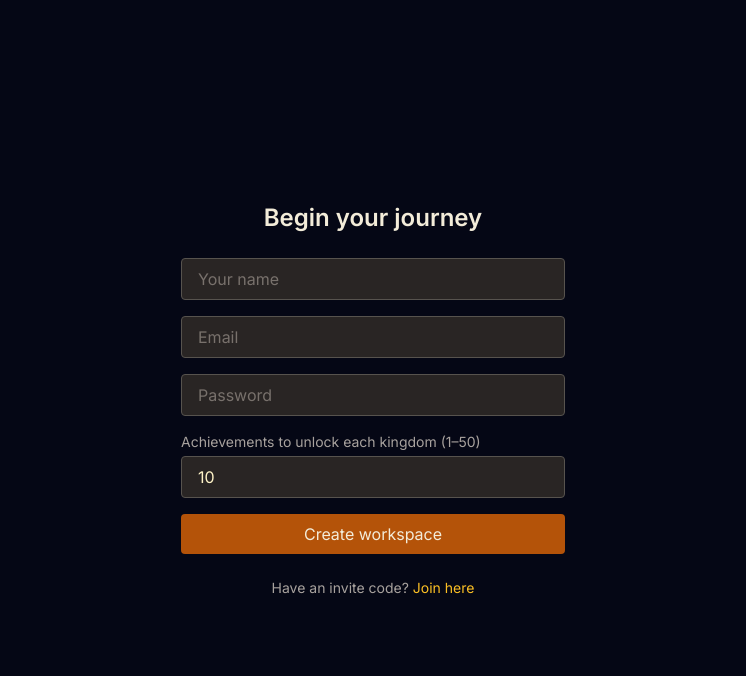
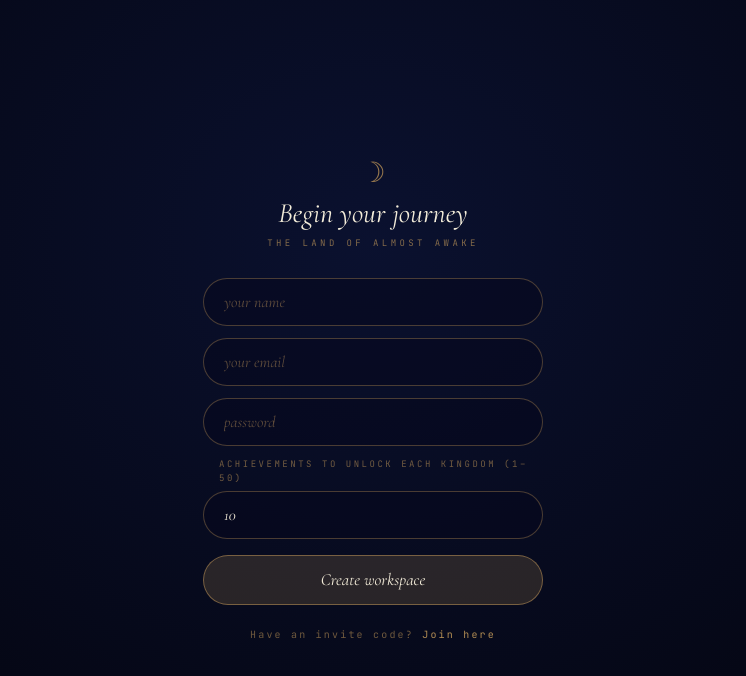
Before and after one commit to GiangHuynh16/land-of-almost-awake, a React (Vite) app in the folder land-of-almost-awake/frontend/: page /auth/signup in a window 1280 px wide. Shown: the top 676 px of the page, without its empty margins (267-1013 px from the left). Built offline with nearby package versions, Linux system fonts and the light colour scheme; no server answers; a web font is replaced by a local one.

Commit message:
feat: redesign auth screens with dark navy theme matching astrolabe aesthetic

```diff
--- a/land-of-almost-awake/frontend/src/index.css
+++ b/land-of-almost-awake/frontend/src/index.css
@@ -173,3 +173,49 @@ html, body {
   .k-tarot { grid-template-columns: 1fr !important; }
   .astro-tooltip { width: 90vw !important; padding: 12px 16px !important; }
 }
+
+/* Auth screens */
+.auth-shell {
+  display: flex;
+  flex-direction: column;
+  align-items: center;
+  justify-content: center;
+  height: 100%;
+  padding: 32px 24px;
+  gap: 0;
+  background: radial-gradient(ellipse at 50% 30%, rgba(11, 18, 50, 0.9) 0%, transparent 70%);
+}
+
+.auth-input {
+  width: 100%;
+  background: rgba(7, 9, 30, 0.55);
+  border: 1px solid rgba(200, 156, 90, 0.35);
+  border-radius: 999px;
+  padding: 11px 20px;
+  font-family: 'Cormorant Garamond', serif;
+  font-style: italic;
+  font-size: 16px;
+  color: var(--ink);
+  outline: none;
+  transition: border-color 220ms ease;
+}
+.auth-input::placeholder { color: rgba(200, 156, 90, 0.45); }
+.auth-input:focus { border-color: rgba(200, 156, 90, 0.7); }
+
+.auth-btn {
+  width: 100%;
+  background: rgba(200, 156, 90, 0.18);
+  border: 1px solid rgba(200, 156, 90, 0.5);
+  border-radius: 999px;
+  padding: 11px 24px;
+  font-family: 'Cormorant Garamond', serif;
+  font-style: italic;
+  font-size: 17px;
+  color: var(--ink);
+  cursor: pointer;
+  transition: background 220ms ease, border-color 220ms ease;
+}
+.auth-btn:hover {
+  background: rgba(200, 156, 90, 0.32);
+  border-color: rgba(200, 156, 90, 0.75);
+}
--- a/land-of-almost-awake/frontend/src/pages/auth/Join.jsx
+++ b/land-of-almost-awake/frontend/src/pages/auth/Join.jsx
@@ -22,46 +22,66 @@ export default function Join() {
   }
 
   return (
-    <div className="flex flex-col items-center justify-center h-full gap-6 p-8">
-      <h1 className="text-2xl font-bold">Join the journey</h1>
-      <form onSubmit={handleSubmit} className="flex flex-col gap-4 w-full max-w-sm">
+    <div className="auth-shell">
+      <div style={{ textAlign: 'center', marginBottom: 28 }}>
+        <div style={{ fontSize: 28, color: 'rgba(200, 156, 90, 0.75)', marginBottom: 12, lineHeight: 1 }}>☽</div>
+        <div className="serif" style={{ fontSize: 28, fontStyle: 'italic', color: 'var(--ink)', lineHeight: 1.1 }}>
+          Join the journey
+        </div>
+        <div className="mono" style={{ marginTop: 8, fontSize: 9, letterSpacing: '0.38em', color: 'rgba(200, 156, 90, 0.65)' }}>
+          ENTER YOUR COMPANION'S CODE
+        </div>
+      </div>
+
+      <form onSubmit={handleSubmit} style={{ display: 'flex', flexDirection: 'column', gap: 12, width: '100%', maxWidth: 340 }}>
         <input
-          className="bg-stone-800 border border-stone-600 rounded px-4 py-2 text-amber-100 placeholder-stone-500"
-          placeholder="Your name"
+          className="auth-input"
+          placeholder="your name"
           value={form.display_name}
           onChange={(e) => setForm({ ...form, display_name: e.target.value })}
           required
         />
         <input
+          className="auth-input"
           type="email"
-          className="bg-stone-800 border border-stone-600 rounded px-4 py-2 text-amber-100 placeholder-stone-500"
-          placeholder="Email"
+          placeholder="your email"
           value={form.email}
           onChange={(e) => setForm({ ...form, email: e.target.value })}
           required
         />
         <input
+          className="auth-input"
           type="password"
-          className="bg-stone-800 border border-stone-600 rounded px-4 py-2 text-amber-100 placeholder-stone-500"
-          placeholder="Password"
+          placeholder="password"
           value={form.password}
           onChange={(e) => setForm({ ...form, password: e.target.value })}
           required
         />
         <input
-          className="bg-stone-800 border border-stone-600 rounded px-4 py-2 text-amber-100 placeholder-stone-500 uppercase tracking-widest"
-          placeholder="Invite code"
+          className="auth-input"
+          placeholder="invite code"
           value={form.invite_code}
           onChange={(e) => setForm({ ...form, invite_code: e.target.value.toUpperCase() })}
+          style={{ letterSpacing: '0.28em', textTransform: 'uppercase' }}
           required
         />
-        {error && <p className="text-red-400 text-sm">{error}</p>}
-        <button type="submit" className="bg-amber-700 hover:bg-amber-600 rounded py-2 transition-colors">
+        {error && (
+          <p className="mono" style={{ fontSize: 10, color: 'rgba(228, 137, 200, 0.85)', letterSpacing: '0.18em', textAlign: 'center', margin: 0 }}>
+            {error}
+          </p>
+        )}
+        <button type="submit" className="auth-btn" style={{ marginTop: 4 }}>
           Join workspace
         </button>
       </form>
-      <p className="text-stone-400 text-sm">
-        No code? <Link to="/auth/signup" className="text-amber-400 hover:underline">Create a new world</Link>
+
+      <p className="mono" style={{ marginTop: 22, fontSize: 10, letterSpacing: '0.22em', color: 'rgba(200, 156, 90, 0.55)', textAlign: 'center' }}>
+        No code?{' '}
+        <Link to="/auth/signup" style={{ color: 'rgba(200, 156, 90, 0.9)', textDecoration: 'none' }}
+          onMouseEnter={(e) => e.target.style.textDecoration = 'underline'}
+          onMouseLeave={(e) => e.target.style.textDecoration = 'none'}>
+          Create a new world
+        </Link>
       </p>
     </div>
   )
--- a/land-of-almost-awake/frontend/src/pages/auth/Login.jsx
+++ b/land-of-almost-awake/frontend/src/pages/auth/Login.jsx
@@ -22,32 +22,51 @@ export default function Login() {
   }
 
   return (
-    <div className="flex flex-col items-center justify-center h-full gap-6 p-8">
-      <h1 className="text-2xl font-bold">Return to the world</h1>
-      <form onSubmit={handleSubmit} className="flex flex-col gap-4 w-full max-w-sm">
+    <div className="auth-shell">
+      <div style={{ textAlign: 'center', marginBottom: 32 }}>
+        <div style={{ fontSize: 28, color: 'rgba(200, 156, 90, 0.75)', marginBottom: 12, lineHeight: 1 }}>☽</div>
+        <div className="serif" style={{ fontSize: 28, fontStyle: 'italic', color: 'var(--ink)', lineHeight: 1.1 }}>
+          Return to the world
+        </div>
+        <div className="mono" style={{ marginTop: 8, fontSize: 9, letterSpacing: '0.38em', color: 'rgba(200, 156, 90, 0.65)' }}>
+          THE LAND OF ALMOST AWAKE
+        </div>
+      </div>
+
+      <form onSubmit={handleSubmit} style={{ display: 'flex', flexDirection: 'column', gap: 12, width: '100%', maxWidth: 340 }}>
         <input
+          className="auth-input"
           type="email"
-          className="bg-stone-800 border border-stone-600 rounded px-4 py-2 text-amber-100 placeholder-stone-500"
-          placeholder="Email"
+          placeholder="your email"
           value={form.email}
           onChange={(e) => setForm({ ...form, email: e.target.value })}
           required
         />
         <input
+          className="auth-input"
           type="password"
-          className="bg-stone-800 border border-stone-600 rounded px-4 py-2 text-amber-100 placeholder-stone-500"
-          placeholder="Password"
+          placeholder="password"
           value={form.password}
           onChange={(e) => setForm({ ...form, password: e.target.value })}
           required
         />
-        {error && <p className="text-red-400 text-sm">{error}</p>}
-        <button type="submit" className="bg-amber-700 hover:bg-amber-600 rounded py-2 transition-colors">
+        {error && (
+          <p className="mono" style={{ fontSize: 10, color: 'rgba(228, 137, 200, 0.85)', letterSpacing: '0.18em', textAlign: 'center', margin: 0 }}>
+            {error}
+          </p>
+        )}
+        <button type="submit" className="auth-btn" style={{ marginTop: 4 }}>
           Enter
         </button>
       </form>
-      <p className="text-stone-400 text-sm">
-        New here? <Link to="/auth/signup" className="text-amber-400 hover:underline">Begin your journey</Link>
+
+      <p className="mono" style={{ marginTop: 22, fontSize: 10, letterSpacing: '0.22em', color: 'rgba(200, 156, 90, 0.55)', textAlign: 'center' }}>
+        New here?{' '}
+        <Link to="/auth/signup" style={{ color: 'rgba(200, 156, 90, 0.9)', textDecoration: 'none' }}
+          onMouseEnter={(e) => e.target.style.textDecoration = 'underline'}
+          onMouseLeave={(e) => e.target.style.textDecoration = 'none'}>
+          Begin your journey
+        </Link>
       </p>
     </div>
   )
--- a/land-of-almost-awake/frontend/src/pages/auth/Signup.jsx
+++ b/land-of-almost-awake/frontend/src/pages/auth/Signup.jsx
@@ -24,15 +24,31 @@ export default function Signup() {
 
   if (inviteCode) {
     return (
-      <div className="flex flex-col items-center justify-center h-full gap-6 p-8 text-center">
-        <h1 className="text-2xl font-bold">Your journey begins</h1>
-        <p className="text-amber-200">Share this code with your companion:</p>
-        <div className="text-4xl font-mono tracking-widest bg-amber-900/40 px-8 py-4 rounded-lg border border-amber-700">
+      <div className="auth-shell" style={{ textAlign: 'center' }}>
+        <div style={{ fontSize: 28, color: 'rgba(200, 156, 90, 0.75)', marginBottom: 12 }}>☽</div>
+        <div className="serif" style={{ fontSize: 26, fontStyle: 'italic', color: 'var(--ink)', lineHeight: 1.2 }}>
+          Your journey begins
+        </div>
+        <div className="mono" style={{ marginTop: 10, fontSize: 9, letterSpacing: '0.34em', color: 'rgba(200, 156, 90, 0.6)' }}>
+          SHARE THIS CODE WITH YOUR COMPANION
+        </div>
+        <div style={{
+          marginTop: 28,
+          padding: '18px 36px',
+          background: 'rgba(7, 9, 30, 0.7)',
+          border: '1px solid rgba(200, 156, 90, 0.5)',
+          borderRadius: 4,
+          fontFamily: "'JetBrains Mono', monospace",
+          fontSize: 32,
+          letterSpacing: '0.3em',
+          color: 'var(--brass-light)',
+        }}>
           {inviteCode}
         </div>
         <button
           onClick={() => navigate('/')}
-          className="mt-4 px-6 py-2 bg-amber-700 hover:bg-amber-600 rounded-lg transition-colors"
+          className="auth-btn"
+          style={{ marginTop: 28, maxWidth: 260 }}
         >
           Enter the world
         </button>
@@ -41,50 +57,71 @@ export default function Signup() {
   }
 
   return (
-    <div className="flex flex-col items-center justify-center h-full gap-6 p-8">
-      <h1 className="text-2xl font-bold">Begin your journey</h1>
-      <form onSubmit={handleSubmit} className="flex flex-col gap-4 w-full max-w-sm">
+    <div className="auth-shell">
+      <div style={{ textAlign: 'center', marginBottom: 28 }}>
+        <div style={{ fontSize: 28, color: 'rgba(200, 156, 90, 0.75)', marginBottom: 12, lineHeight: 1 }}>☽</div>
+        <div className="serif" style={{ fontSize: 28, fontStyle: 'italic', color: 'var(--ink)', lineHeight: 1.1 }}>
+          Begin your journey
+        </div>
+        <div className="mono" style={{ marginTop: 8, fontSize: 9, letterSpacing: '0.38em', color: 'rgba(200, 156, 90, 0.65)' }}>
+          THE LAND OF ALMOST AWAKE
+        </div>
+      </div>
+
+      <form onSubmit={handleSubmit} style={{ display: 'flex', flexDirection: 'column', gap: 12, width: '100%', maxWidth: 340 }}>
         <input
-          className="bg-stone-800 border border-stone-600 rounded px-4 py-2 text-amber-100 placeholder-stone-500"
-          placeholder="Your name"
+          className="auth-input"
+          placeholder="your name"
           value={form.display_name}
           onChange={(e) => setForm({ ...form, display_name: e.target.value })}
           required
         />
         <input
+          className="auth-input"
           type="email"
-          className="bg-stone-800 border border-stone-600 rounded px-4 py-2 text-amber-100 placeholder-stone-500"
-          placeholder="Email"
+          placeholder="your email"
           value={form.email}
           onChange={(e) => setForm({ ...form, email: e.target.value })}
           required
         />
         <input
+          className="auth-input"
           type="password"
-          className="bg-stone-800 border border-stone-600 rounded px-4 py-2 text-amber-100 placeholder-stone-500"
-          placeholder="Password"
+          placeholder="password"
           value={form.password}
           onChange={(e) => setForm({ ...form, password: e.target.value })}
           required
         />
-        <div className="flex flex-col gap-1">
-          <label className="text-sm text-stone-400">Achievements to unlock each kingdom (1–50)</label>
+        <div style={{ display: 'flex', flexDirection: 'column', gap: 6 }}>
+          <div className="mono" style={{ fontSize: 9, letterSpacing: '0.28em', color: 'rgba(200, 156, 90, 0.55)', paddingLeft: 16 }}>
+            ACHIEVEMENTS TO UNLOCK EACH KINGDOM (1–50)
+          </div>
           <input
+            className="auth-input"
             type="number"
             min="1"
             max="50"
-            className="bg-stone-800 border border-stone-600 rounded px-4 py-2 text-amber-100"
             value={form.achievement_threshold}
             onChange={(e) => setForm({ ...form, achievement_threshold: parseInt(e.target.value) || 10 })}
           />
         </div>
-        {error && <p className="text-red-400 text-sm">{error}</p>}
-        <button type="submit" className="bg-amber-700 hover:bg-amber-600 rounded py-2 transition-colors">
+        {error && (
+          <p className="mono" style={{ fontSize: 10, color: 'rgba(228, 137, 200, 0.85)', letterSpacing: '0.18em', textAlign: 'center', margin: 0 }}>
+            {error}
+          </p>
+        )}
+        <button type="submit" className="auth-btn" style={{ marginTop: 4 }}>
           Create workspace
         </button>
       </form>
-      <p className="text-stone-400 text-sm">
-        Have an invite code? <Link to="/auth/join" className="text-amber-400 hover:underline">Join here</Link>
+
+      <p className="mono" style={{ marginTop: 22, fontSize: 10, letterSpacing: '0.22em', color: 'rgba(200, 156, 90, 0.55)', textAlign: 'center' }}>
+        Have an invite code?{' '}
+        <Link to="/auth/join" style={{ color: 'rgba(200, 156, 90, 0.9)', textDecoration: 'none' }}
+          onMouseEnter={(e) => e.target.style.textDecoration = 'underline'}
+          onMouseLeave={(e) => e.target.style.textDecoration = 'none'}>
+          Join here
+        </Link>
       </p>
     </div>
   )
```
